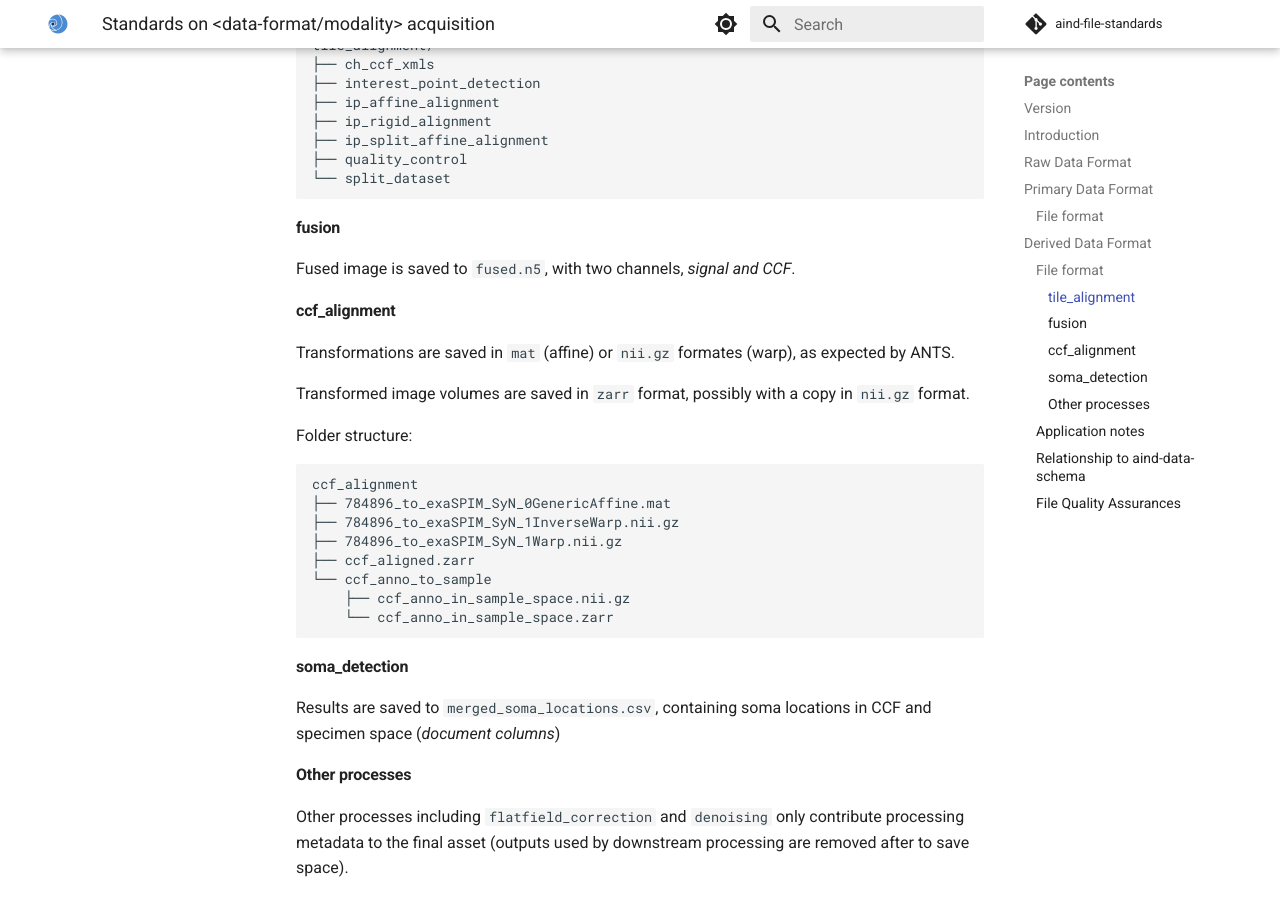
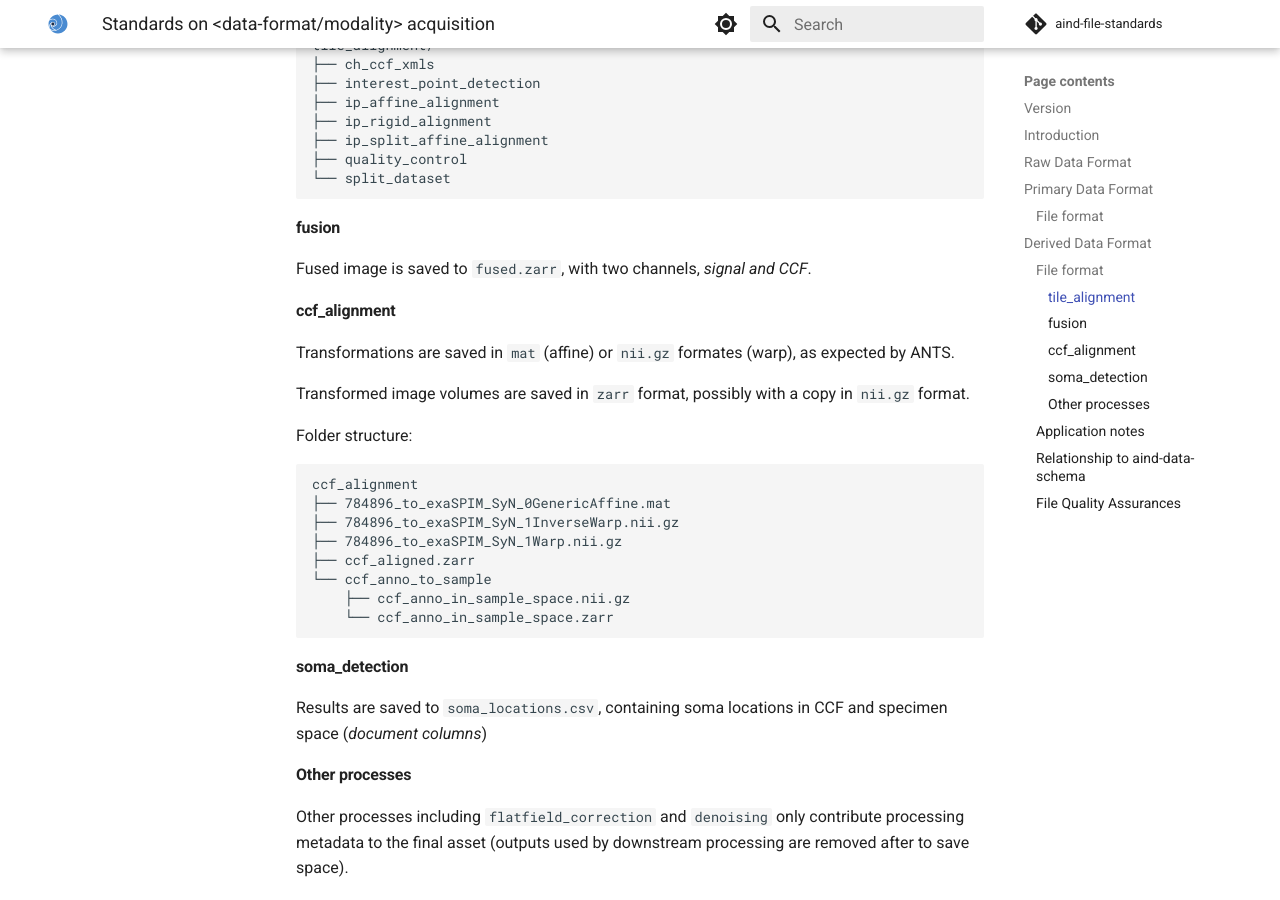
Before and after one commit to AllenNeuralDynamics/aind-file-standards, an MkDocs documentation site: the page built from docs/file_formats/exaspim.md, in a window 1280 px wide and 900 px high, scrolled down 1030 px. Built offline with MkDocs 1.6.1 and Material for MkDocs 9.7.7, drawn with Linux system fonts in a browser that asks for light colours; comment, search, counter and statistics services are not loaded.

Commit message:
fix filenames

````diff
--- a/docs/file_formats/exaspim.md
+++ b/docs/file_formats/exaspim.md
@@ -39,7 +39,7 @@ tile_alignment/
 ```
 #### fusion
 
-Fused image is saved to `fused.n5`, with two channels, *signal and CCF*.
+Fused image is saved to `fused.zarr`, with two channels, *signal and CCF*.
 
 #### ccf_alignment
 
@@ -61,7 +61,7 @@ ccf_alignment
 
 #### soma_detection
 
-Results are saved to `merged_soma_locations.csv`, containing soma locations in CCF and specimen space (*document columns*)
+Results are saved to `soma_locations.csv`, containing soma locations in CCF and specimen space (*document columns*)
 
 #### Other processes
 Other processes including `flatfield_correction` and `denoising` only contribute processing metadata to the final asset
````
